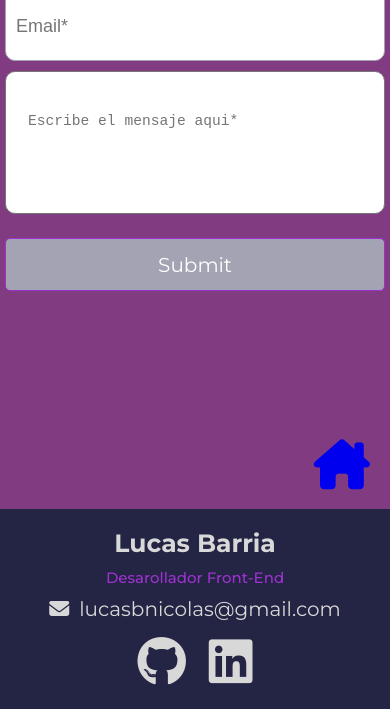
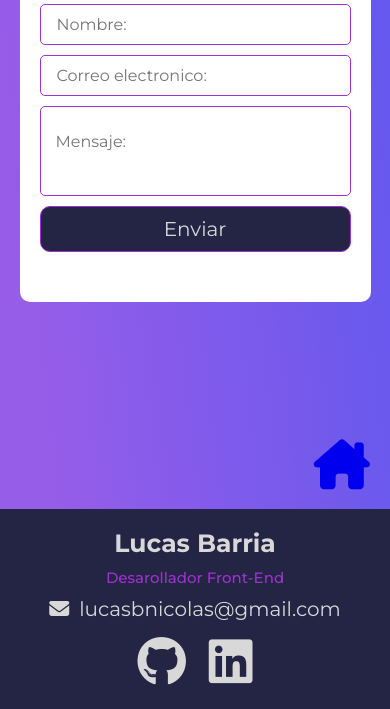
Before and after one commit to xDysar/Portfolio-Barria, a website: page views/contact.html in a window 390 px wide. Shown: the part 335-1044 px from the top of the page. Drawn offline with nearby package versions, Linux system fonts and the light colour scheme.

Commit message:
version_final

```diff
--- a/sass/components/_buttons.scss
+++ b/sass/components/_buttons.scss
@@ -1,6 +1,7 @@
 /* buttons */
 .btn {
     display: inline-block;
+    cursor: pointer;
     padding: 1rem 2rem;
     background-color: $color-primary;
     color: $color-white;
@@ -26,6 +27,7 @@
     font-size: 5em;
     bottom: 5rem;
     right: 5rem;
+    z-index: 1;
     transition: transform .3s ease-in-out;
 
     &:hover {
--- a/sass/index.scss
+++ b/sass/index.scss
@@ -1,11 +1,10 @@
-/* google fonts */
 @import url('https://fonts.googleapis.com/css2?family=Montserrat:wght@100;300;400;500;700&display=swap');
 
 @import './utilities/variables';
 @import './base/reset';
 @import './base/helpers';
+@import './partials/layout';
 @import './components/buttons';
-@import './partials/layout';
 
 @import './partials/header';
 
--- a/sass/pages/_contact.scss
+++ b/sass/pages/_contact.scss
@@ -1,165 +1,73 @@
 /* section contact pages*/
-.section__six {
+.section__contact{
+    background-image: linear-gradient( 83.2deg,  rgba(150,93,233,1) 10.8%, rgba(99,88,238,1) 94.3% );
     height: 100vh;
-    background-color: #813B81;
+    width: 100%;
 
-    & h3 {
-        padding: 2rem;
-        font-size: 6em;
-        text-align: center;
-        color: $color-white;
-    }
-
-    .formulario__container {
-        height: 90vh;
-        padding: 0 2rem;
-        display: flex;
-        flex-direction: column;
+    .form__position {
+        height: 100vh;
         justify-content: center;
         align-items: center;
 
-        .form__content {
-            display: flex;
-            justify-content: space-between;
-            align-items: center;
-            column-gap: 20rem;
+        .form {
+            background-color: #fff;
+            width: 90%;
+            max-width: 40rem;
+            border-radius: 1rem;
+            padding: 5rem 2rem;
 
-            .form__img {
+            .form__container {
                 width: 100%;
-                max-width: 45rem;
-            }
-        }
+                display: grid;
+                gap: 1rem;
+                grid-auto-columns: 100%;
+                font-family: 'Montserrat', sans-serif;
+
+                .form__title {
+                    color: $color-black;
+                    text-align: center;
+                    font-size: $font-title;
+                    margin-bottom: 1rem;
                 }
 
-    .form {
-        padding: 1rem;
-        display: grid;
-        width: 50rem;
-        height: 50rem;
-        gap: 1rem;
-
                 .form__input {
-            font-size: 1.8em;
-            padding: 1rem;
+                    font-family: inherit;
+                    font-size: 1.6em;
+                    padding: 1rem 1.6rem;
                     outline: none;
                     border: none;
-            border: 1px solid $color-terciary;
-            border-radius: 1rem;
-
-            &:focus {
-                border: 1px solid $color-terciary;
-            }
+                    border: 1px solid $color-terra;
+                    border-radius: .5rem;
                 }
 
-        .form__input--message {
-            border-radius: 1rem;
-            padding: 5rem;
+                .form__message {
+                    @extend .form__input;
                     resize: none;
-            padding: 2.8em 1.5em;
-            margin-bottom: 1em;
-            font-size: 1.8em;
-
-            &:focus-visible {
-                outline: 0;
-            }
-        }
-
+                    padding: 2.5rem 1.5rem;
                 }
 
                 .form__cta {
-        font-family: inherit;
-        background-color: $color-terciary;
-        color: #fff;
-        font-size: 2rem;
-        border: none;
-        border-radius: .5rem;
-        border: 1px solid $color-terra;
-        cursor: pointer;
-        font-weight: 400;
-        transition: all .3s ease-in-out;
-
-        &:hover {
-            background-color: $color-secondary;
+                    @extend .btn;
+                    font-family: 'Montserrat', sans-serif;
+                }
+            }
         }
     }
 }
 
 .gohome {
-    position: fixed;
-    font-size: 5em;
-    bottom: 5rem;
-    right: 5rem;
-    transition: transform .3s ease-in-out;
-
-    &:hover {
-        transform: scale(1.1);
-    }
+    @extend .gotopbtn;
 }
 
-@media (max-width: 920px) {
-    .section__six .formulario__container .form__content {
-        column-gap: 5rem;
-    }
-
-    .section__six .formulario__container .form__content .form__img {
-        max-width: 35rem;
-    }
-}
-
-@media (max-width: 640px) {
-    .section__six .form__container {
-        justify-content: center;
-        align-items: center;
-    }
-
-    .form__img {
-        display: none;
+@media (max-width: 380px) {
+    .section__contact .form__position .form .form__container .form__title {
+        font-size: 3em;
     }
 }
 
 @media (max-width: 514px) {
-    .section__six .form {
-        width: 40rem;
-        height: 40rem;
-    }
-
     .gohome {
         bottom: 2rem;
         right: 2rem;
-        transition: transform .3s ease-in-out;
     }
 }
-
-@media (max-width: 380px) {
-    .section__six h3 {
-        font-size: 3em;
-    }
-
-    .section__six .form .form__input--message {
-        padding: 1em 1.5em;
-    }
-
-    .section__six .form {
-        width: 32rem;
-        height: 32rem;
-    }
-}
-
-@media (max-width: 300px) {
-    .section__six .form {
-        width: 25rem;
-        height: 25rem;
-    }
-}
-
-@media (max-width: 250px) {
-    .section__six .form .form__input {
-        font-size: 1.5em;
-    }
-}
-
-@media (max-height: 514px) {
-    .section__six .form {
-        height: 30rem;
-    }
-}
--- a/sass/pages/_information.scss
+++ b/sass/pages/_information.scss
@@ -6,7 +6,7 @@
 
     .section__two-title {
         color: $color-black;
-        font-size: 5em;
+        font-size: $font-title;
         text-align: center;
         padding: 2rem;
     }
--- a/sass/pages/_projects.scss
+++ b/sass/pages/_projects.scss
@@ -4,7 +4,7 @@
 
     & h3 {
         padding: 2rem;
-        font-size: 5em;
+        font-size: $font-title;
         text-align: end;
         color: $color-black;
     }
--- a/sass/pages/_tecnologies.scss
+++ b/sass/pages/_tecnologies.scss
@@ -8,7 +8,7 @@
 
         .tecnologies__title {
             padding: 2rem;
-            font-size: 5em;
+            font-size: $font-title;
             color: $color-white;
         }
     }
--- a/sass/partials/_footer.scss
+++ b/sass/partials/_footer.scss
@@ -37,7 +37,7 @@
     & .fa-brands {
         color: $color-white;
         padding: 1rem;
-        font-size: 5em;
+        font-size: $font-title;
         transition: all .3s ease-in-out;
 
         &:hover {
--- a/sass/utilities/_variables.scss
+++ b/sass/utilities/_variables.scss
@@ -5,3 +5,4 @@ $color-terciary: #A3A3B4;
 $color-terra: #9D32CF;
 $color-white: #D8D8D8;
 $color-black: #303030;
+$font-title: 5em;
--- a/views/contact.html
+++ b/views/contact.html
@@ -46,21 +46,21 @@
         </div>
     </header>
 
+    <!-- MAIN -->
     <main class="main">
-        <section class="section__six">
+        <section class="section__contact">
             <div class="container">
-                <div class="formulario__container" data-aos="fade-right" data-aos-duration="800" data-aos-easing="ease-in-sine" data-aos-easing="linear">
-                    <h3 id="contact">Contactame</h3>
-                    <div class="form__content">
-                        <form class="form" action="https://formspree.io/f/xdobpnbv" method="POST">
-                            <input type="text" placeholder="Nombre*" class="form__input" name="name">
-                            <input type="email" placeholder="Email*" class="form__input" name="email">
-                            <textarea class="form__input--message" placeholder="Escribe el mensaje aqui*"
-                                name="message"></textarea>
-                            <input type="submit" class="form__cta">
-                        </form>
-                        <img src="../img/hand_coding.svg" alt="Foto de laptop" class="form__img" loading="eager">
-                    </div>
+                <div class="form__position flex-row" data-aos="fade-right" data-aos-duration="1000" data-aos-easing="ease-in-sine" data-aos-easing="linear">
+                    <form class="form">
+                        <div class="form__container">
+                            <h2 class="form__title">Contáctame</h2>
+                            <input type="text" class="form__input" placeholder="Nombre:">
+                            <input type="email" class="form__input" placeholder="Correo electronico:">
+                            <textarea class="form__message" placeholder="Mensaje:"></textarea>
+
+                            <input type="submit" value="Enviar" class="form__cta">
+                        </div>
+                    </form>
                 </div>
             </div>
         </section>
@@ -70,7 +70,8 @@
     <!-- FOOTER -->
     <footer class="footer">
         <div class="container">
-            <div class="foo" data-aos="zoom-out-up" data-aos-duration="500" data-aos-easing="ease-in-sine" data-aos-easing="linear">
+            <div class="foo" data-aos="zoom-out-up" data-aos-duration="500" data-aos-easing="ease-in-sine"
+                data-aos-easing="linear">
                 <h5 class="foo__title">Lucas Barria</h5>
                 <p class="foo__p">Desarollador Front-End</p>
                 <p class="foo__email"><span class="fa-solid fa-envelope"></span>lucasbnicolas@gmail.com</p>
```
Also changed, not shown: index.html (+1 -1 lines), css/main.css, img/contact__email.svg (added), img/hand_coding.svg (deleted). Lines whose indentation alone changed are shown as unchanged.
